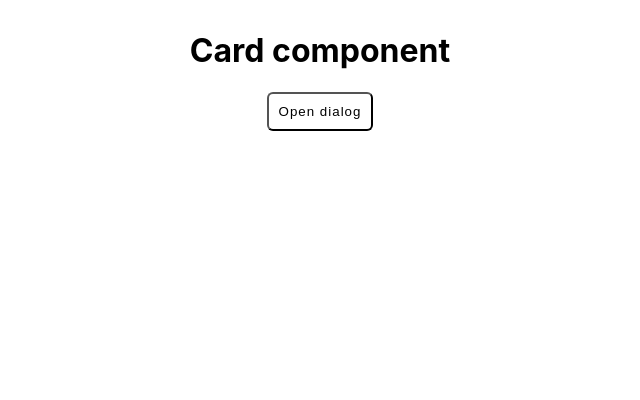
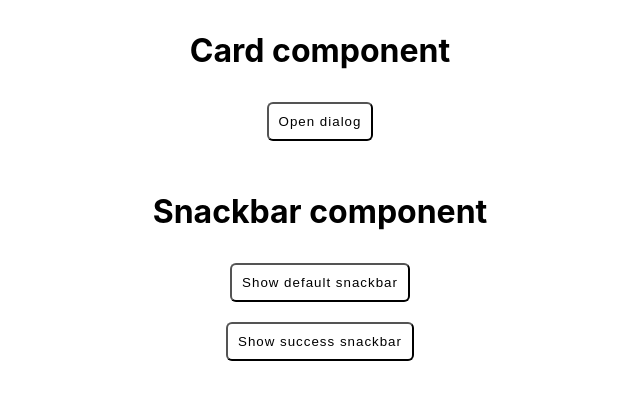
Before and after one commit to MJanowskiDev/SR_W5_T1-dialog, a React (Create React App) app: page / in a window 1280 px wide. Shown: the top 400 px of the page, without its empty margins (320-960 px from the left). Built offline with nearby package versions, Linux system fonts and the light colour scheme.

Commit message:
Added snackbar component

```diff
--- a/src/App.js
+++ b/src/App.js
@@ -2,14 +2,29 @@ import { useState } from 'react';
 import './App.css';
 import Button from './components/Button';
 import Dialog from './components/Dialog';
+import Snackbar from './components/Snackbar';
 
 const dialogContent =
 	"Lorem Ipsum is simply dummy text of the printing and typesetting industry. Lorem Ipsum has been the industry's standard dummy text ever since the 1500s, when an unknown printer took a galley of type and scrambled it to make a type specimen book. It has survived not only five centuries, but also the leap into electronic typesetting, remaining essentially unchanged. It was popularised in the 1960s with the release of Letraset sheets containing Lorem Ipsum passages, and more recently with desktop publishing software like Aldus PageMaker including versions of Lorem Ipsum.";
 
 function App() {
 	const [ open, setOpen ] = useState(false);
+	const [ openDefaultSnackbar, setOpenDefaultSnackbar ] = useState(false);
+	const [ openSnackbar, setOpenSnackbar ] = useState(false);
 	const handleClickOpen = () => {
 		setOpen(!open);
+	};
+
+	const handleDefaultSnackbarClose = () => {
+		setOpenDefaultSnackbar(false);
+	};
+
+	const handleSnackbarClose = () => {
+		setOpenSnackbar(false);
+	};
+
+	const handleSnackbarOpen = () => {
+		setOpenSnackbar(true);
 	};
 
 	const onCloseHandle = () => {
@@ -37,6 +52,25 @@ function App() {
 					onAbort={onAbortHandle}
 				/>
 			</div>
+
+			<div className='container'>
+				<h1>Snackbar component</h1>
+				<Button onClickHandle={() => setOpenDefaultSnackbar(true)}>Show default snackbar</Button>
+				<Snackbar
+					message={'This is default snackbar!'}
+					open={openDefaultSnackbar}
+					onClose={handleDefaultSnackbarClose}
+				/>
+				<Button onClickHandle={() => setOpenSnackbar(true)}>Show success snackbar</Button>
+				<Snackbar
+					message={'This is success snackbar!'}
+					anchorOrigin={{ vertical: 'bottom', horizontal: 'left' }}
+					autoHideDuration={4000}
+					open={openSnackbar}
+					onClose={handleSnackbarClose}
+					severity='success'
+				/>
+			</div>
 		</div>
 	);
 }
--- a/src/components/Button/Button.js
+++ b/src/components/Button/Button.js
@@ -1,6 +1,7 @@
 const styles = {
 	background: 'white',
 	padding: 10,
+	margin: 10,
 	letterSpacing: 1,
 	borderRadius: 6
 };
--- a/src/components/Dialog/Dialog.js
+++ b/src/components/Dialog/Dialog.js
@@ -17,11 +17,9 @@ const Dialog = ({ open, title, content, onClose, onAgree, onAbort }) => {
 	return (
 		<div className={classes.dialogBG}>
 			<div className={classes.dialog}>
-				{/* <div className={classes.dialogCloseDiv}> */}
 				<button className={classes.dialogCloseBtn} onClick={handleClose}>
 					X
 				</button>
-				{/* </div> */}
 				<h1 className={classes.dialogTitle}>{title}</h1>
 				<div className={classes.dialogContent}>
 					<p>{content}</p>
--- a/src/components/Dialog/Dialog.module.css
+++ b/src/components/Dialog/Dialog.module.css
@@ -33,14 +33,12 @@
 
 .dialogCloseBtn{
     position: relative;
-    left: calc(100% - 16px );
+    left: calc(100% - 30px );
     top: 16px;
     background: none;
     border: none;
-    font-size: 22px;
-    border: 1px solid rgba(0, 0, 0, 0.5);
+    font-size: 18px;
     color: rgba(0, 0, 0, 0.7);
-    border-radius: 6px;
 }
 
 .actionButtonsDiv{
@@ -60,9 +58,9 @@
 }
 
 .buttonConfirm{
-    border: 2px solid green;
+    border: 1px solid green;
 }
 
 .buttonAbort{
-    border: 2px solid red;
+    border: 1px solid red;
 }
--- /dev/null
+++ b/src/components/Snackbar/Snackbar.js
@@ -0,0 +1,39 @@
+import { useEffect } from 'react';
+import { styles, getStyleByAnchor, getSeverityStyle } from './styles';
+
+const Snackbar = ({
+	open,
+	message,
+	autoHideDuration = 5000,
+	onClose,
+	anchorOrigin = { vertical: 'bottom', horizontal: 'right' },
+	severity
+}) => {
+	useEffect(
+		() => {
+			const autoHideTimeout = setTimeout(() => handleOnClose(), autoHideDuration);
+			return () => {
+				clearTimeout(autoHideTimeout);
+			};
+		},
+		[ open ]
+	);
+
+	const handleOnClose = () => {
+		onClose && onClose();
+	};
+
+	if (!open) return null;
+
+	return (
+		<div style={{ ...styles.snackbar, ...getStyleByAnchor(anchorOrigin), ...getSeverityStyle(severity) }}>
+			<div>{message}</div>
+
+			<button style={{ ...getSeverityStyle(severity), ...styles.button }} onClick={handleOnClose}>
+				x
+			</button>
+		</div>
+	);
+};
+
+export default Snackbar;
--- /dev/null
+++ b/src/components/Snackbar/index.js
@@ -0,0 +1,2 @@
+import Snackbar from './Snackbar';
+export default Snackbar;
--- /dev/null
+++ b/src/components/Snackbar/styles.js
@@ -0,0 +1,92 @@
+const palette = {
+	error: 'rgb(211, 47, 47)',
+	warning: 'rgb(245, 124, 0)',
+	info: 'rgb(2, 136, 209)',
+	success: 'rgb(56, 142, 60)'
+};
+
+const textColor = 'white';
+
+const horizontalLeft = { left: 0 };
+const horizontalCenter = { left: '50%', transform: 'translateX(-50%)' };
+const horizontalRight = { right: 0 };
+
+const verticalTop = { top: 0 };
+const verticalBottom = { bottom: 0 };
+
+const error = { border: `1px solid ${palette.error}`, color: textColor, background: palette.error };
+const warning = { border: `1px solid ${palette.warning}`, color: textColor, background: palette.warning };
+const info = { border: `1px solid ${palette.info}`, color: textColor, background: palette.info };
+const success = { border: `1px solid ${palette.success}`, color: textColor, background: palette.success };
+const initial = { border: '1px solid black', color: 'black', background: 'white' };
+
+const getStyleVertical = (key) => {
+	switch (key) {
+		case 'top':
+			return verticalTop;
+		case 'bottom':
+			return verticalBottom;
+		default:
+			return verticalBottom;
+	}
+};
+
+const getStyleHorizontal = (key) => {
+	switch (key) {
+		case 'left':
+			return horizontalLeft;
+		case 'center':
+			return horizontalCenter;
+		case 'right':
+			return horizontalRight;
+		default:
+			return horizontalLeft;
+	}
+};
+
+export const getStyleByAnchor = (anchorOrigin) => {
+	const styleVertical = getStyleVertical(anchorOrigin.vertical);
+	const styleHorizontal = getStyleHorizontal(anchorOrigin.horizontal);
+
+	return { ...styleVertical, ...styleHorizontal };
+};
+
+export const getSeverityStyle = (key) => {
+	switch (key) {
+		case 'error':
+			return error;
+		case 'info':
+			return info;
+		case 'success':
+			return success;
+		case 'warning':
+			return warning;
+		default:
+			return initial;
+	}
+};
+export const styles = {
+	snackbar: {
+		padding: 10,
+		border: '1px solid black',
+		backgroundColor: 'white',
+		borderRadius: 6,
+		minWidth: 300,
+		display: 'flex',
+		justifyContent: 'space-between',
+		alignItems: 'center',
+		position: 'absolute',
+		margin: '10',
+		fontFamily: 'Roboto, Helvetica, Arial, sans-serif',
+		fontWeight: 500,
+		letterSpacing: 1,
+		zIndex: 100,
+		margin: 10
+	},
+
+	button: {
+		background: 'none',
+		border: 'unset',
+		fontSize: 18
+	}
+};
```
